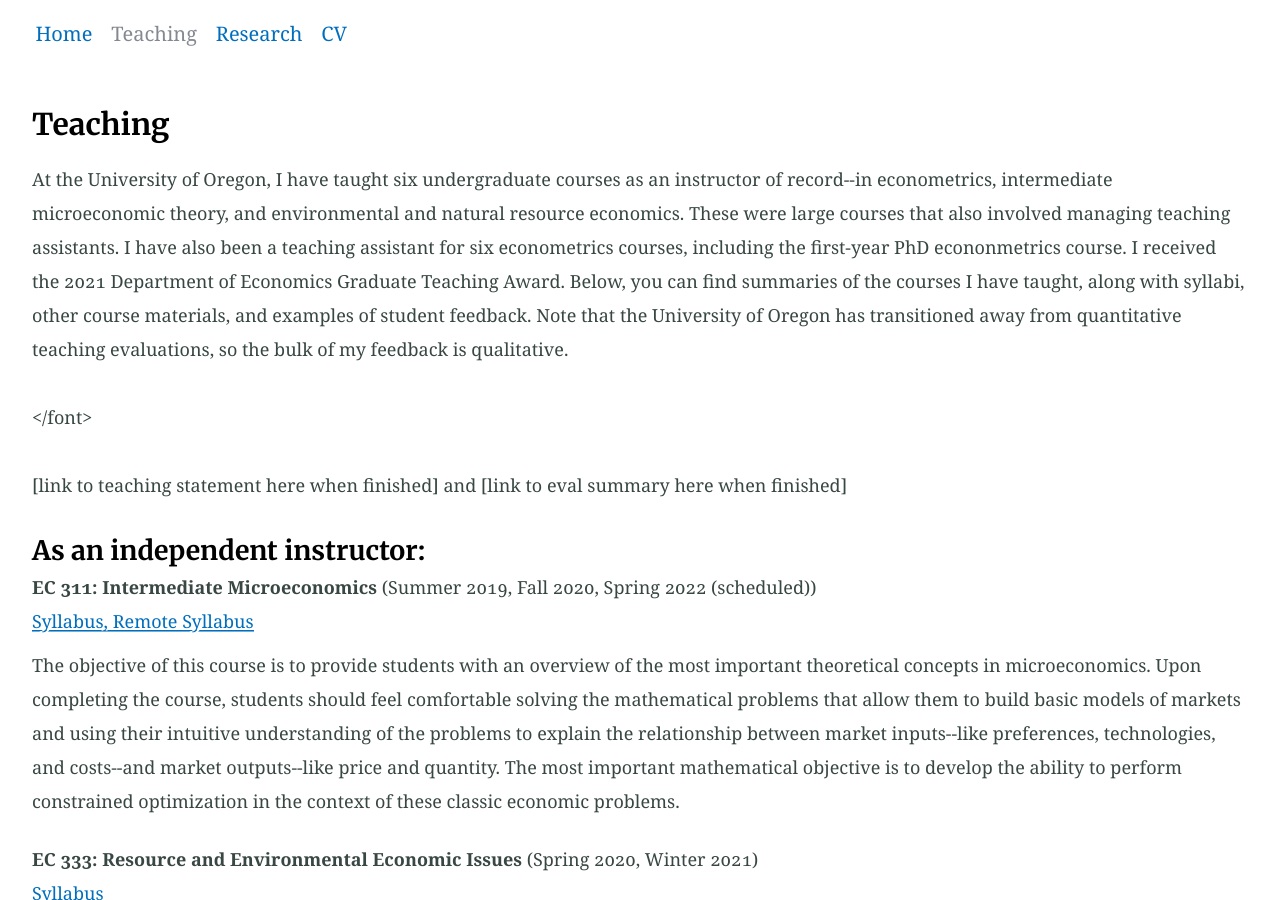
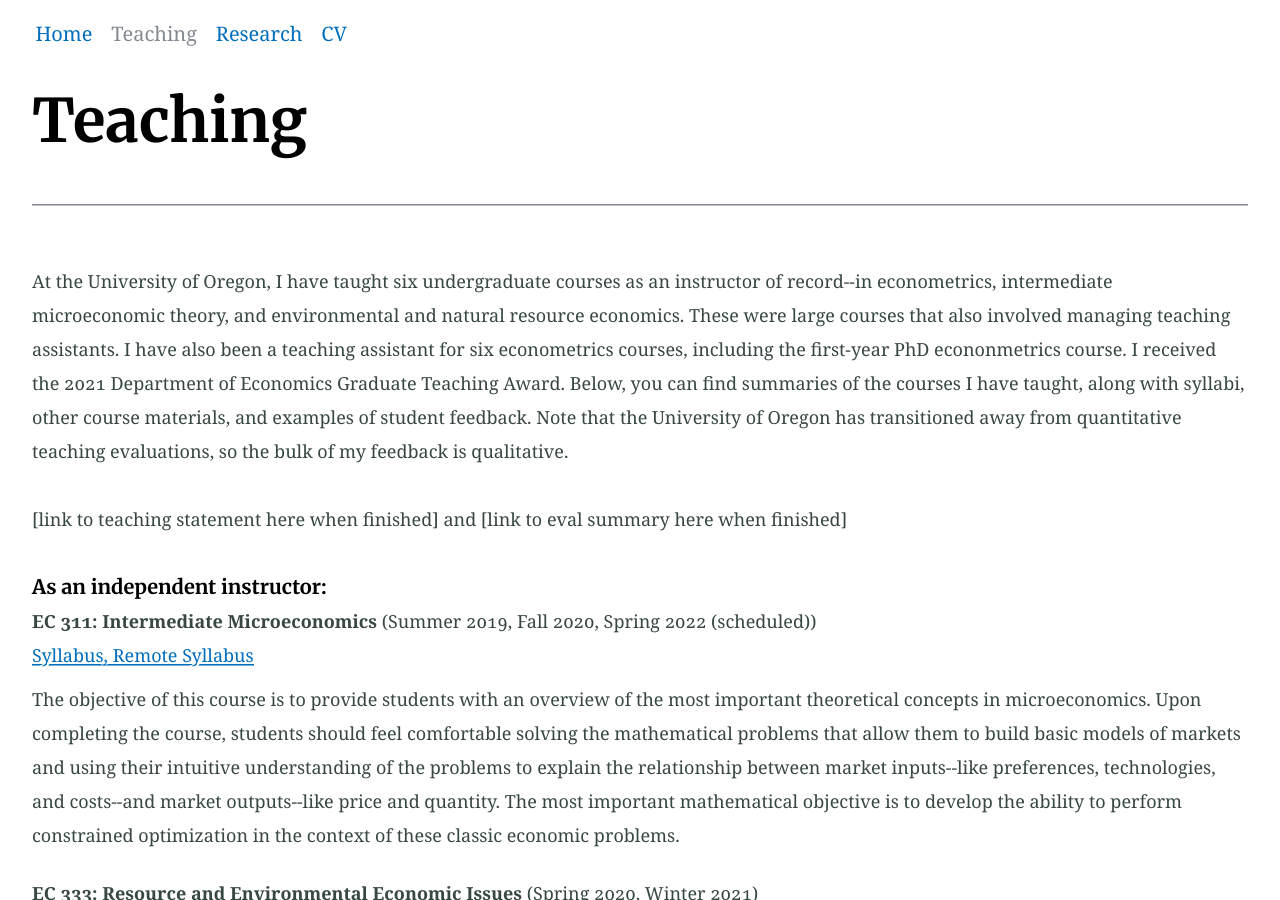
Before and after one commit to jenni-putz/1jenni-putz.github.io, a Jekyll site: the page built from teaching.md, in a window 1280 px wide and 900 px high. Built offline with Jekyll 4.4.1, drawn with Linux system fonts in a browser that asks for light colours; nearby versions of some CDN libraries; our own code applies the rules of GitHub Pages for plain Markdown files.

Commit message:
Update teaching.md

```diff
--- a/teaching.md
+++ b/teaching.md
@@ -17,11 +17,12 @@ img {
 </head>
 <body>
 
-  <h3> Teaching </h3>
-<font size="4"><p>At the University of Oregon, I have taught six undergraduate courses as an instructor of record--in econometrics, intermediate microeconomic theory, and environmental and natural resource economics. These were large courses that also involved managing teaching assistants. I have also been a teaching assistant for six econometrics courses, including the first-year PhD econonmetrics course. I received the 2021 Department of Economics Graduate Teaching Award. Below, you can find summaries of the courses I have taught, along with syllabi, other course materials, and examples of student feedback. Note that the University of Oregon has transitioned away from quantitative teaching evaluations, so the bulk of my feedback is qualitative.<p></font>
+  <h1 style="font-size:60px;"> Teaching </h1>
+	<hr>
+<font size="4"><p>At the University of Oregon, I have taught six undergraduate courses as an instructor of record--in econometrics, intermediate microeconomic theory, and environmental and natural resource economics. These were large courses that also involved managing teaching assistants. I have also been a teaching assistant for six econometrics courses, including the first-year PhD econonmetrics course. I received the 2021 Department of Economics Graduate Teaching Award. Below, you can find summaries of the courses I have taught, along with syllabi, other course materials, and examples of student feedback. Note that the University of Oregon has transitioned away from quantitative teaching evaluations, so the bulk of my feedback is qualitative.</p></font>
 
 <font size="4"><p>[link to teaching statement here when finished]  and [link to eval summary here when finished] </p></font>
-  <h4>As an independent instructor: </h4>
+  <h6>As an independent instructor: </h6>
     <font size="4"><ul id="menu">
 	    <li> <b>EC 311: Intermediate Microeconomics</b> (Summer 2019, Fall 2020, Spring 2022 (scheduled)) <br>
 	    <a href="/EC311Syllabus.pdf">Syllabus, </a><a href="/EC311_F20_Syllabus.pdf">  Remote Syllabus</a></li>
@@ -34,7 +35,7 @@ intuitive understanding of the problems to explain the relationship between mark
 	    <a href="/EC320_Syllabus_Summer21.pdf">Syllabus</a><br></li>
 	    <p> This course introduces the statistical techniques that help economists learn about the world using data--with much of the course focusing on regression analysis. Using calculus and introductory statistics, we will cultivate a working understanding of the theory underpinning regression analysis. During the course, students will apply the insights of theory to work with and learn from actual data using R, a statstical programming language. By the end of the course, students will be able to understand the theory behind linear regression, estimate a linear regression using R, identify the conditions for OLS validity, and interpret the results.	 </p>
     </ul></font>
-    <h4> As a lab instructor: </h4>
+    <h6> As a lab instructor: </h6>
     <font size="4"><ul id="menu">
     <li> EC 320: Introduction to Econometrics (I) (Fall 2018, Winter 2019)</li>
     <li> EC 421: Introduction to Econometrics (II) (Spring 2019, Fall 2019, Winter 2020) <br>
@@ -42,7 +43,7 @@ intuitive understanding of the problems to explain the relationship between mark
     <li> EC 425/525: Econometrics (First year PhD course) (Spring 2019)</li>
     </ul></font>
 
- <h4>Selected Student Feedback: </h4>
+ <h6>Selected Student Feedback: </h6>
 <font size="4"><ul id="menu">
 	<p>[link to eval stuff here when finished] </p>
     <li> It was an awesome class, I hope Prof. Putz continues to teach economics at the UO, her future students will be very lucky when they have her as an instructor. - EC 333</li>
```
